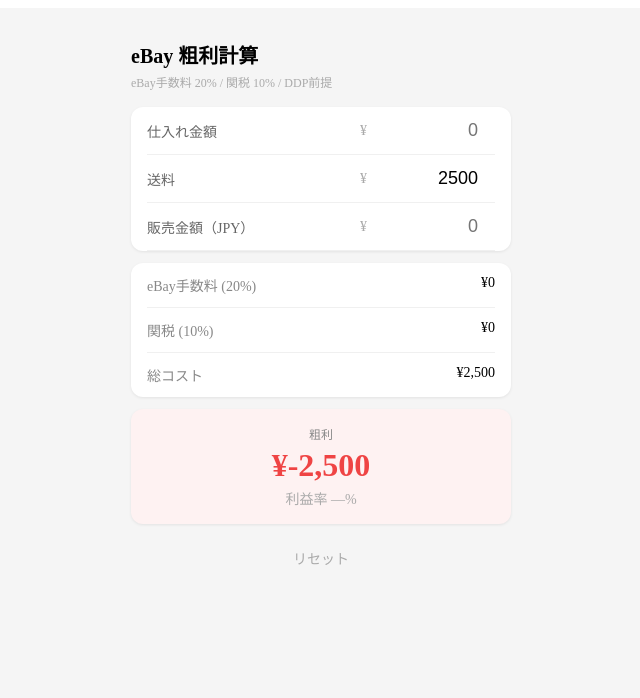
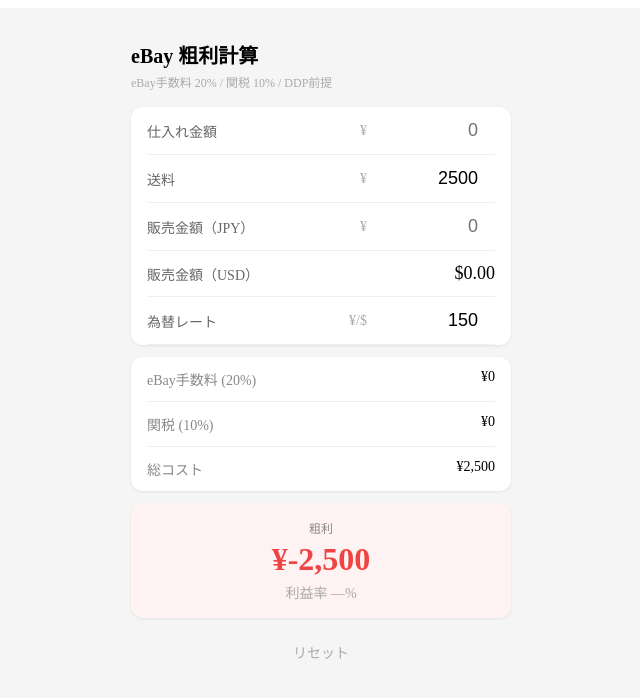
Before and after one commit to arita0222/ebay-profit-calc, a React (Vite) app: page / in a window 1280 px wide. Shown: the top 698 px of the page, without its empty margins (319-959 px from the left). Built offline with nearby package versions, Linux system fonts and the light colour scheme.

Commit message:
duty 10% auto calc

```diff
--- a/src/App.jsx
+++ b/src/App.jsx
@@ -1,10 +1,10 @@
 import { useState } from "react";
 
-const field = (label, value, onChange, placeholder) => (
+const field = (label, value, onChange, placeholder, unit) => (
   <div style={{display:"flex",justifyContent:"space-between",alignItems:"center",padding:"12px 0",borderBottom:"1px solid #f0f0f0"}}>
     <label style={{fontSize:"14px",color:"#666"}}>{label}</label>
     <div style={{display:"flex",alignItems:"center",gap:"4px"}}>
-      <span style={{fontSize:"14px",color:"#aaa"}}>¥</span>
+      <span style={{fontSize:"14px",color:"#aaa"}}>{unit || "¥"}</span>
       <input
         type="number"
         inputMode="numeric"
@@ -21,10 +21,13 @@
   const [cost, setCost] = useState("");
   const [shipping, setShipping] = useState("2500");
   const [salePrice, setSalePrice] = useState("");
+  const [rate, setRate] = useState("150");
 
   const c = Number(cost) || 0;
   const s = Number(shipping) || 0;
   const sale = Number(salePrice) || 0;
+  const r = Number(rate) || 150;
+  const saleUsd = (sale / r).toFixed(2);
   const duty = Math.round(sale * 0.1);
   const ebayFee = Math.round(sale * 0.2);
   const totalCost = c + s + duty + ebayFee;
@@ -40,6 +43,11 @@
           {field("仕入れ金額", cost, setCost, "0")}
           {field("送料", shipping, setShipping, "2500")}
           {field("販売金額（JPY）", salePrice, setSalePrice, "0")}
+          <div style={{display:"flex",justifyContent:"space-between",alignItems:"center",padding:"12px 0",borderBottom:"1px solid #f0f0f0"}}>
+            <span style={{fontSize:"14px",color:"#666"}}>販売金額（USD）</span>
+            <span style={{fontSize:"18px",fontWeight:500}}>${saleUsd}</span>
+          </div>
+          {field("為替レート", rate, setRate, "150", "¥/$")}
         </div>
         <div style={{background:"#fff",borderRadius:"12px",padding:"0 16px",marginTop:"12px",boxShadow:"0 1px 3px rgba(0,0,0,0.08)"}}>
           <div style={{display:"flex",justifyContent:"space-between",padding:"12px 0",borderBottom:"1px solid #f0f0f0"}}>
@@ -60,7 +68,7 @@
           <p style={{fontSize:"32px",fontWeight:"bold",margin:0,color:profit>=0?"#059669":"#ef4444"}}>¥{profit.toLocaleString()}</p>
           <p style={{fontSize:"14px",color:"#aaa",margin:"4px 0 0"}}>利益率 {margin}%</p>
         </div>
-        <button onClick={() => { setCost(""); setShipping("2500"); setSalePrice(""); }} style={{width:"100%",marginTop:"16px",padding:"8px",fontSize:"14px",color:"#aaa",background:"none",border:"none",cursor:"pointer"}}>リセット</button>
+        <button onClick={() => { setCost(""); setShipping("2500"); setSalePrice(""); setRate("150"); }} style={{width:"100%",marginTop:"16px",padding:"8px",fontSize:"14px",color:"#aaa",background:"none",border:"none",cursor:"pointer"}}>リセット</button>
       </div>
     </div>
   );
```
